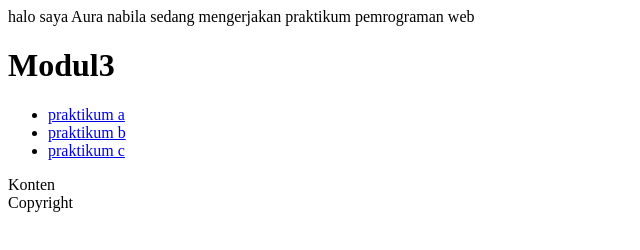
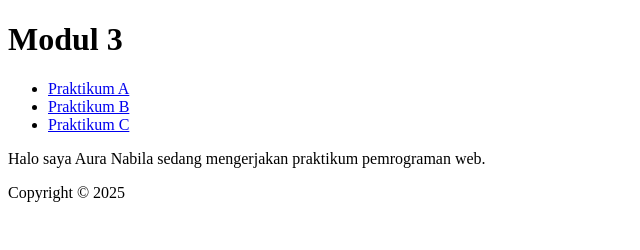
Before and after one commit to kymo14/aura-nabila-prak, a plain HTML site: page index.html in a window 1280 px wide. Shown: the whole page, without its empty margins (0-640 px from the left). Drawn offline with Linux system fonts and the light colour scheme.

Commit message:
Update index.html
ya

```diff
--- a/index.html
+++ b/index.html
@@ -1,21 +1,27 @@
-halo saya Aura nabila sedang mengerjakan praktikum pemrograman web
+<!DOCTYPE html>
+<html lang="id">
+<head>
+  <title>Modul 3 - Aura Nabila</title>
+</head>
+<body>
+  <header>
+    <h1>Modul 3</h1>
+  </header>
 
-<!DOCTYPE html>
-<html>
-  <header>
-    <h1>Modul3</h1>
-  </header>
   <nav>
     <ul>
-      <li><a href="#praktikum_a.html">praktikum a</a></li>
-      <li><a href="#praktikum_b.html">praktikum b</a></li>
-      <li><a href="#praktikum_c.html">praktikum c</a></li>
+      <li><a href="praktikum_a.html">Praktikum A</a></li>
+      <li><a href="praktikum_b.html">Praktikum B</a></li>
+      <li><a href="praktikum_c.html">Praktikum C</a></li>
     </ul>
   </nav>
+
   <section>
-    Konten
+    <p>Halo saya Aura Nabila sedang mengerjakan praktikum pemrograman web.</p>
   </section>
+
   <footer>
-    Copyright
+    Copyright © 2025
   </footer>
+</body>
 </html>
```
